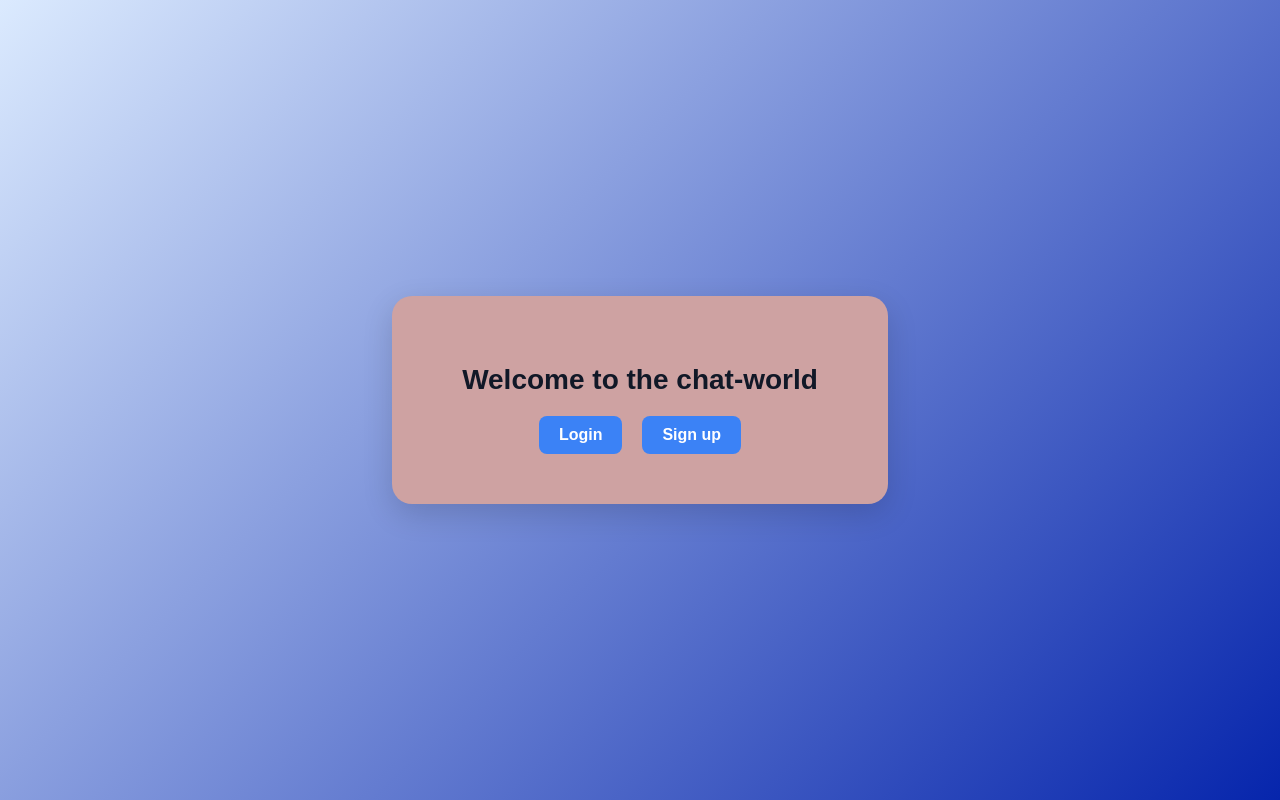
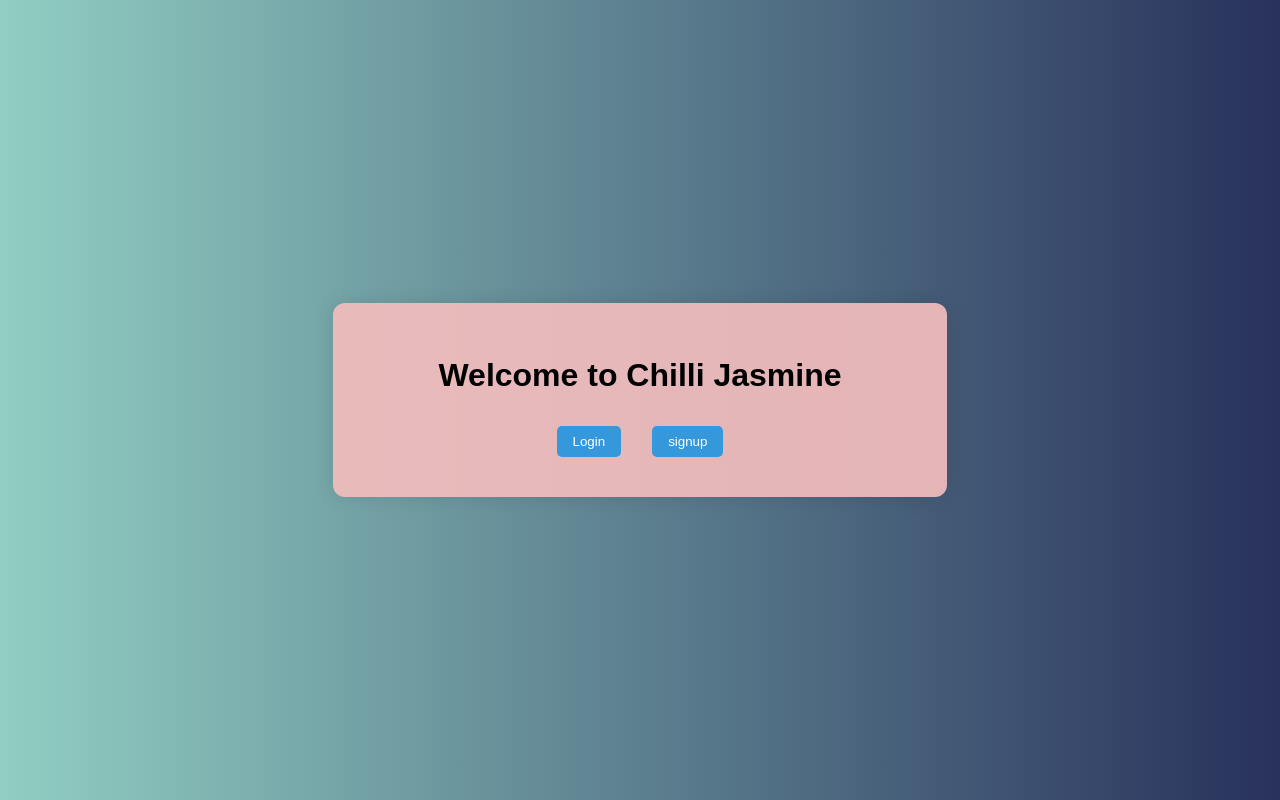
Before and after one commit to indrajithks/Agrolith, a Django app: page / in a window 1280 px wide. Run offline with Django 5.2, Linux system fonts and the light colour scheme.

Commit message:
third commit

```diff
--- a/projectloginsignup/urls.py
+++ b/projectloginsignup/urls.py
@@ -2,7 +2,7 @@ from django.urls import path
 from . import views
 
 urlpatterns = [
-    path('',views.welcome_view,name='welcome'),
+    path('',views.welcome_view,name='home'),
     path('login/',views.login_view,name='login'),
     path('signup/',views.signup_view,name='signup'),
     path('logout/', views.logout_view, name='logout'),
--- a/projectloginsignup/views.py
+++ b/projectloginsignup/views.py
@@ -3,6 +3,8 @@ from django.contrib.auth.models import User
 from django.contrib.auth import authenticate, login, logout
 from django.http import HttpResponse
 from django.contrib.auth.decorators import login_required
+from django.contrib.auth.forms import UserCreationForm
+from django.contrib import messages
 
 
 def welcome_view(request):
@@ -19,7 +21,7 @@ def login_view(request):
             login(request, user)
             return redirect('dashboard')
         else:
-            return HttpResponse("Invalid credientials")
+            return render(request, 'welcome.html', {'login_error': 'Invalid credentials'})
 
     return render(request, 'login.html')
 
@@ -30,21 +32,20 @@ def signup_view(request):
         password = request.POST.get('password1')
 
         if User.objects.filter(username=username).exists():
-            return HttpResponse("Username already exists!")
+            return render(request, 'welcome.html', {'signup_error': 'Username already exists.'})
 
         user = User.objects.create_user(username=username, email=email, password=password)
         user.save()
+        login(request, user)
 
-        print("created user:", user.username)
-        print("Password hash", user.password)
+        return redirect('dashboard')
 
-        return redirect('login')
-
-    return render(request, 'signup.html')
+    return redirect('home')
 
 def dashboard_view(request):
     return render(request, 'dashboard.html')
 
 def logout_view(request):
     logout(request)
-    return redirect('login')
+    messages.success(request, "You have been logged out.")
+    return redirect('home')
--- a/templates/welcome.html
+++ b/templates/welcome.html
@@ -5,7 +5,7 @@
     <meta name="viewport" content="width=device-width, initial-scale=1.0">
     <title> Welcome </title>
     <style>
-    body { background: linear-gradient(135deg, #dbeafe, #0625ac);
+    body { background: linear-gradient(to right, #91cec3, #28315b);
            margin: 0;
            padding: 0;
            font-family: Arial, Helvetica, sans-serif;
@@ -15,60 +15,163 @@
            align-items: center;
         }
 
-    .container {
-        background: rgb(206, 162, 162);
-        padding: 50px 70px;
-        border-radius: 20px;
-        box-shadow: 0 10px 30px rgba(0,0,0,0.15);
+    .welcome-box {
+        background-color: rgba(245, 190, 190, 0.9);
+        padding: 2rem;
+        border-radius: 12px;
+        box-shadow: 0 0 20px rgba(0,0,0,0.1);
         text-align: center;
-        max-width: 500px;
+        width: 550px;
     }
 
-    .box {
-        background-color: white;
-        padding: 40px 60px;
-        border-radius: 20px;
-        box-shadow: 0 40px 20px rgba(0,0,0,0.15);
+    .welcome-box h1 {
+        margin-bottom: 1.5rem;
+    }
+
+    button {
+        padding: 0.5rem 1rem;
+        margin: 0.5rem;
+        border: none;
+        border-radius: 5px;
+        background-color: #3498db;
+        color: white;
+        cursor: pointer;
+    }
+
+    button:hover {
+        background-color: #2980b9;
+    }
+
+    .form-box {
+        display: none;
+        margin-top: 1rem;
         text-align: center;
     }
 
-    h1 {
-        font-size: 28px;
-        margin-bottom: 20px;
-        color: #111827;
+    input {
+        width: 100%;
+        padding: 0.4rem;
+        margin: 0.5rem 0;
+        border: 1px solid #ccc;
+        border-radius: 5px;
     }
 
-    .btn-group {
+    .submit-btn {
+        background-color: #2ecc71;
+    }
+
+    .submit-btn:hover {
+        background-color: #2ecc71;
+    }
+
+    .button-row {
         display: flex;
         justify-content: center;
-        gap: 20px;
+        align-items: center;
+        margin: 0 auto;
+        width: 100%;
+        max-width: 300px;
+        gap: 15px;
     }
 
-    .btn {
-        text-decoration: none;
-        color: white;
-        background-color: #3b82f6;
-        padding: 10px 20px;
-        border-radius: 8px;
-        font-size: 16px;
-        transition: background-color 0.3s ease;
-        transform: 0.2s;
+    .logout-msg {
+        position: fixed;
+        top: 20px;
+        left: 50%;
+        transform: translateX(-50%);
+        background-color: #d4edda;
+        color: #000000;
+        padding: 12px 20px;
+        border: 1px solid #c3e6cb;
+        box-shadow: 0 2px 6px rgba(0, 0, 0, 0.2);
+        z-index: 1000;
+        animation: fadeOut 3s ease-in-out forwards;
+        opacity: 1;
+        border-radius: 6px;
         font-weight: bold;
+        text-align: center;
+        margin: 10px;
     }
 
-    .btn:hover {
-        background-color: #2563eb;
-        transform: scale(1.05);
+    @keyframes fadeOut {
+        0% { opacity: 1;}
+        80% { opacity: 1;}
+        100% { opacity: 0; display: none; }
+    }
+
+    .error {
+        color: red;
+        font-size: 0.9rem;
+        margin-bottom: 0.5rem;
     }
     </style>
 </head>
 <body>
- <div class="container">
-    <h1> Welcome to the chat-world </h1>
-    <div class="btn-group">
-    <a href="/login/" class="btn"> Login </a>
-    <a href="/signup/" class="btn"> Sign up</a>
+{% if messages %}
+    <div class="logout-msg">
+        {% for message in messages %}
+            <p>{{ message }}</p>
+        {% endfor %}
+    </div>
+    {% endif %}
+ <div class="welcome-box">
+    <h1> Welcome to Chilli Jasmine </h1>
+    <div class="button-row">
+    <button onclick="showForm('login')"> Login </button>
+    <button onclick="showForm('signup')"> signup </button>
+    </div>
+
+    <div id="loginForm" class="form-box">
+        {% if login_error %}
+        <p class="error"> {{ login_error }} </p>
+        {% endif %}
+        <form method="POST" action="{% url 'login' %}">
+            {% csrf_token %}
+            <label> Username </label>
+            <input type="text" name="username" required>
+            <label> Password </label>
+            <input type="password" name="password" required>
+            <button type="submit" class="submit-btn"> Login </button>
+        </form>
+    </div>
+
+    <div id="signupForm" class="form-box">
+        {% if signup_error %}
+        <p class="error"> {{ signup_error }} </p>
+        {% endif %}
+        <form method="POST" action="{% url 'signup' %}">
+            {% csrf_token %}
+            <label> Username </label>
+            <input type="text" name="username" required>
+            <label> Email </label>
+            <input type="email" name="email" required>
+            <label> Password </label>
+            <input type="password" name="password1" required>
+            <label> Confirm Password </label>
+            <input type="password" name="password2" required>
+            <button type="submit" class="submit-btn"> Sign up </button>
+        </form>
     </div>
  </div>
+
+ <script>
+    function showForm(formType) {
+        document.getElementById("loginForm").style.display = formType === 'login' ?
+        'block' : 'none';
+
+        document.getElementById('signupForm').style.display = formType === 'signup' ?
+        'block' : 'none';
+
+        var defaultForm = "{% if signup_error %}signup{% elif login_error %}login{% endif %}";
+        if (defaultForm) {
+            showForm(defaultForm);
+        }
+    }
+
+    setTimeout(() => {
+        const msg = document.querySelector('.logout-msg');
+        if (msg) msg.remove();
+    }, 3500);
+ </script>
 </body>
 </html>
```
Also changed, not shown: templates/dashboard.html (+64 -9 lines).
